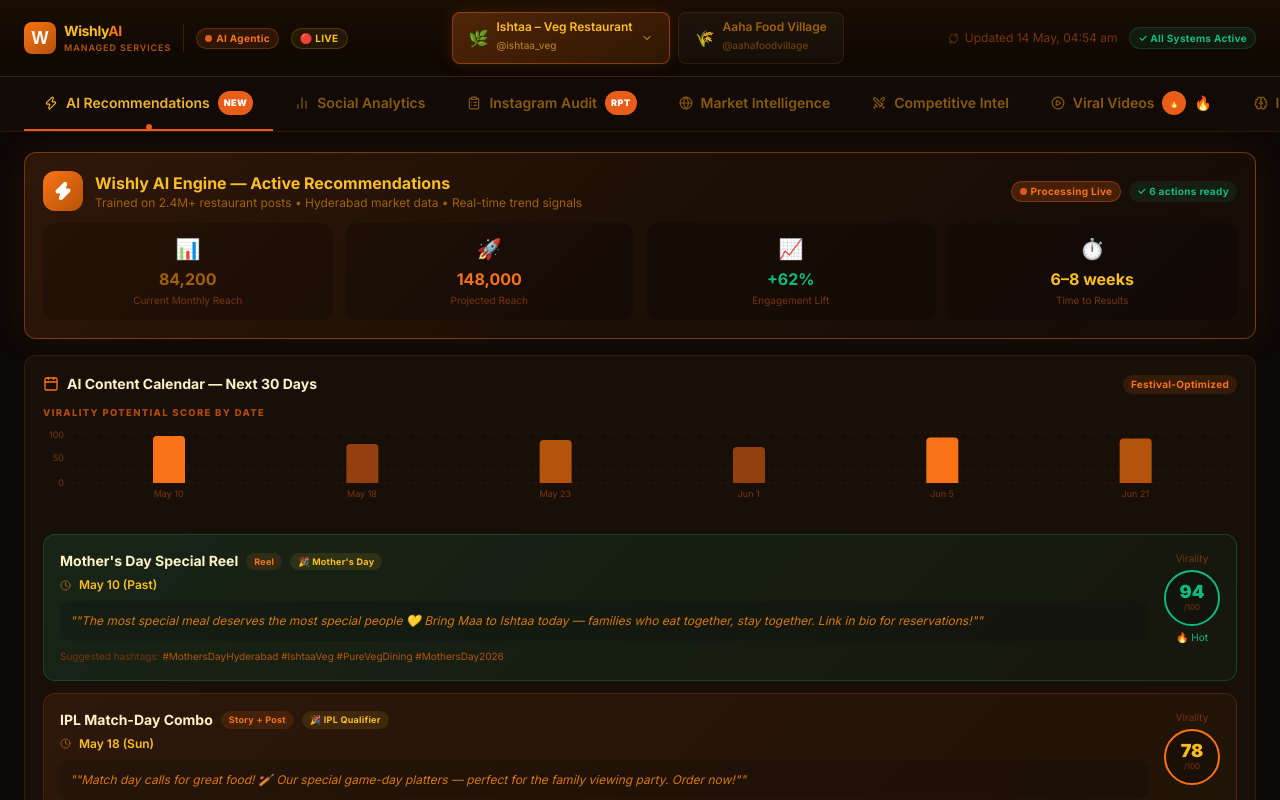
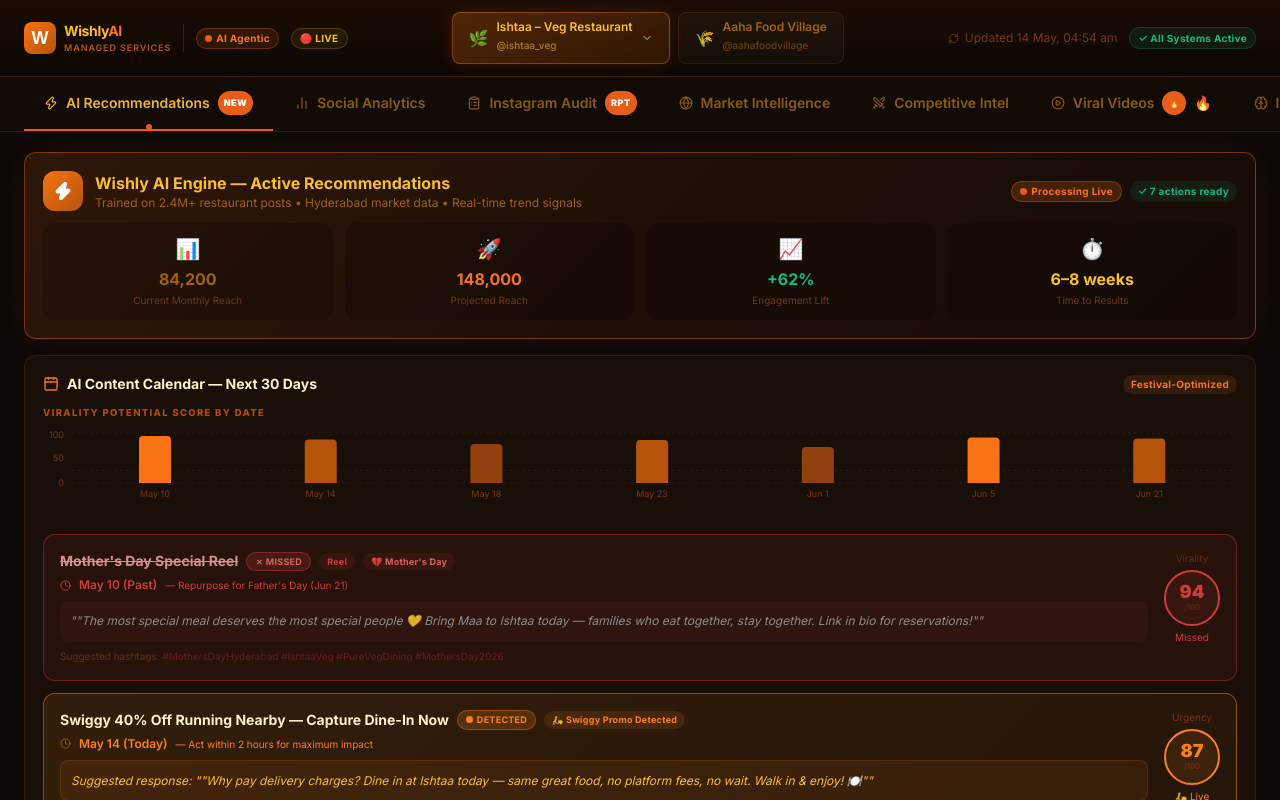
Before and after one commit to harishpocketfund-hub/managed-service-dashboard, a React (Vite) app: page / in a window 1280 px wide. Shown: the top 800 px of the page. Built offline with nearby package versions, Linux system fonts and the light colour scheme.

Commit message:
Add Swiggy alert card and missed styling for Mother's Day in AI Recommendations

```diff
--- a/src/components/tabs/AIRecommendations.tsx
+++ b/src/components/tabs/AIRecommendations.tsx
@@ -80,7 +80,90 @@ export default function AIRecommendations({ restaurant }: Props) {
 
         {/* Calendar Cards */}
         <div className="space-y-3">
-          {recs.contentCalendar.map((item, i) => (
+          {recs.contentCalendar.map((item, i) => {
+            const missed = (item as any).missed === true
+            const alert = (item as any).alert === true
+
+            if (alert) {
+              return (
+                <div key={i} className="p-4 rounded-xl" style={{ background: 'linear-gradient(135deg, rgba(252,128,25,0.12), rgba(252,128,25,0.06))', border: '1.5px solid rgba(252,128,25,0.5)' }}>
+                  <div className="flex items-start justify-between gap-4">
+                    <div className="flex-1">
+                      <div className="flex items-center gap-2 mb-1.5 flex-wrap">
+                        <span className="font-bold text-sm" style={{ color: '#fef3c7' }}>{item.title}</span>
+                        <span className="badge flex items-center gap-1" style={{ background: 'rgba(252,128,25,0.2)', color: '#fc8019', border: '1px solid rgba(252,128,25,0.4)', fontSize: 9 }}>
+                          <div className="ai-dot" style={{ background: '#fc8019' }} /> DETECTED
+                        </span>
+                        <span className="badge" style={{ background: 'rgba(252,128,25,0.12)', color: '#fc8019', fontSize: 9 }}>🛵 {item.festival}</span>
+                      </div>
+                      <div className="flex items-center gap-2 mb-2 text-xs" style={{ color: '#a16207' }}>
+                        <Clock size={11} />
+                        <span className="font-semibold" style={{ color: '#fc8019' }}>{item.date}</span>
+                        <span className="text-[10px]" style={{ color: '#fc8019' }}>— Act within 2 hours for maximum impact</span>
+                      </div>
+                      <div className="p-2.5 rounded-lg text-xs leading-relaxed" style={{ background: 'rgba(252,128,25,0.08)', color: '#fbbf24', fontStyle: 'italic', border: '1px solid rgba(252,128,25,0.15)' }}>
+                        Suggested response: "{item.caption}"
+                      </div>
+                      <div className="mt-2 text-[10px]" style={{ color: '#78350f' }}>
+                        Suggested hashtags: <span style={{ color: '#b45309' }}>{item.hashtags}</span>
+                      </div>
+                    </div>
+                    <div className="flex-shrink-0 text-center">
+                      <div className="text-[10px] mb-1" style={{ color: '#78350f' }}>Urgency</div>
+                      <div className="w-14 h-14 rounded-full flex items-center justify-center border-2"
+                        style={{ borderColor: '#fc8019', background: 'rgba(252,128,25,0.1)' }}>
+                        <div>
+                          <div className="font-black text-lg leading-none" style={{ color: '#fc8019' }}>{item.viralityScore}</div>
+                          <div className="text-[8px]" style={{ color: '#78350f' }}>/100</div>
+                        </div>
+                      </div>
+                      <div className="text-[10px] mt-1" style={{ color: '#fc8019' }}>🛵 Live</div>
+                    </div>
+                  </div>
+                </div>
+              )
+            }
+
+            if (missed) {
+              return (
+                <div key={i} className="p-4 rounded-xl" style={{ background: 'rgba(239,68,68,0.08)', border: '1.5px solid rgba(239,68,68,0.4)', opacity: 0.85 }}>
+                  <div className="flex items-start justify-between gap-4">
+                    <div className="flex-1">
+                      <div className="flex items-center gap-2 mb-1.5 flex-wrap">
+                        <span className="font-bold text-sm line-through" style={{ color: '#fca5a5' }}>{item.title}</span>
+                        <span className="badge" style={{ background: 'rgba(239,68,68,0.2)', color: '#f87171', border: '1px solid rgba(239,68,68,0.4)', fontSize: 9 }}>✗ MISSED</span>
+                        <span className="badge" style={{ background: 'rgba(239,68,68,0.1)', color: '#ef4444', fontSize: 9 }}>{item.type}</span>
+                        <span className="badge" style={{ background: 'rgba(239,68,68,0.1)', color: '#f87171', fontSize: 9 }}>💔 {item.festival}</span>
+                      </div>
+                      <div className="flex items-center gap-2 mb-2 text-xs" style={{ color: '#a16207' }}>
+                        <Clock size={11} style={{ color: '#ef4444' }} />
+                        <span className="font-semibold" style={{ color: '#ef4444' }}>{item.date}</span>
+                        <span className="text-[10px]" style={{ color: '#ef4444' }}>— Repurpose for Father's Day (Jun 21)</span>
+                      </div>
+                      <div className="p-2.5 rounded-lg text-xs leading-relaxed" style={{ background: 'rgba(239,68,68,0.06)', color: '#9ca3af', fontStyle: 'italic' }}>
+                        "{item.caption}"
+                      </div>
+                      <div className="mt-2 text-[10px]" style={{ color: '#78350f' }}>
+                        Suggested hashtags: <span style={{ color: '#7f1d1d' }}>{item.hashtags}</span>
+                      </div>
+                    </div>
+                    <div className="flex-shrink-0 text-center">
+                      <div className="text-[10px] mb-1" style={{ color: '#78350f' }}>Virality</div>
+                      <div className="w-14 h-14 rounded-full flex items-center justify-center border-2"
+                        style={{ borderColor: '#ef4444', background: 'rgba(239,68,68,0.1)' }}>
+                        <div>
+                          <div className="font-black text-lg leading-none" style={{ color: '#ef4444' }}>{item.viralityScore}</div>
+                          <div className="text-[8px]" style={{ color: '#78350f' }}>/100</div>
+                        </div>
+                      </div>
+                      <div className="text-[10px] mt-1" style={{ color: '#ef4444' }}>Missed</div>
+                    </div>
+                  </div>
+                </div>
+              )
+            }
+
+            return (
               <div key={i} className={`p-4 rounded-xl ${item.viralityScore >= 90 ? 'virality-high' : 'virality-med'}`}>
                 <div className="flex items-start justify-between gap-4">
                   <div className="flex-1">
@@ -113,7 +196,8 @@ export default function AIRecommendations({ restaurant }: Props) {
                   </div>
                 </div>
               </div>
-          ))}
+            )
+          })}
         </div>
       </div>
 
--- a/src/data/mockData.ts
+++ b/src/data/mockData.ts
@@ -398,7 +398,8 @@ export const intelligenceData = {
 export const aiRecommendations = {
   ishtaa: {
     contentCalendar: [
-      { date: 'May 10 (Past)', title: 'Mother\'s Day Special Reel', type: 'Reel', festival: 'Mother\'s Day', viralityScore: 94, caption: '"The most special meal deserves the most special people 💛 Bring Maa to Ishtaa today — families who eat together, stay together. Link in bio for reservations!"', hashtags: '#MothersDayHyderabad #IshtaaVeg #PureVegDining #MothersDay2026' },
+      { date: 'May 10 (Past)', title: 'Mother\'s Day Special Reel', type: 'Reel', festival: 'Mother\'s Day', viralityScore: 94, caption: '"The most special meal deserves the most special people 💛 Bring Maa to Ishtaa today — families who eat together, stay together. Link in bio for reservations!"', hashtags: '#MothersDayHyderabad #IshtaaVeg #PureVegDining #MothersDay2026', missed: true },
+      { date: 'May 14 (Today)', title: 'Swiggy 40% Off Running Nearby — Capture Dine-In Now', type: 'Platform Alert', festival: 'Swiggy Promo Detected', viralityScore: 87, caption: '"Why pay delivery charges? Dine in at Ishtaa today — same great food, no platform fees, no wait. Walk in & enjoy! 🍽️"', hashtags: '#IshtaaVeg #DineInHyderabad #SkipDelivery #HyderabadFood', alert: true },
       { date: 'May 18 (Sun)', title: 'IPL Match-Day Combo', type: 'Story + Post', festival: 'IPL Qualifier', viralityScore: 78, caption: '"Match day calls for great food! 🏏 Our special game-day platters — perfect for the family viewing party. Order now!"', hashtags: '#IPL2026 #WatchParty #HyderabadFood #IshtaaVeg' },
       { date: 'May 23', title: 'Buddha Purnima Sattvik Menu', type: 'Carousel', festival: 'Buddha Purnima', viralityScore: 86, caption: '"Celebrating peace, purity & flavour this Buddha Purnima 🕊️ Our complete sattvic menu — zero onion, zero garlic, 100% bliss."', hashtags: '#BuddhaPurnima2026 #SattvikFood #PureVeg #IshtaaVeg' },
       { date: 'Jun 1', title: 'World Milk Day Dairy Showcase', type: 'Carousel', festival: 'World Milk Day', viralityScore: 72, caption: '"Did you know 40% of our menu celebrates dairy in its finest forms? 🥛 Paneer, lassi, kheer, rabri — thread of our food DNA!"', hashtags: '#WorldMilkDay #PaneerLovers #IshtaaVeg #HyderabadFood' },
@@ -427,7 +428,8 @@ export const aiRecommendations = {
   },
   aaha: {
     contentCalendar: [
-      { date: 'May 10 (Past)', title: 'Mother\'s Day Morning Special', type: 'Reel', festival: 'Mother\'s Day', viralityScore: 91, caption: '"The woman who fed you every morning deserves this morning 💛 Bring Amma to Aaha — special breakfast for the special one. Open from 6am!"', hashtags: '#MothersDayBreakfast #AahaFoodVillage #HyderabadBreakfast' },
+      { date: 'May 10 (Past)', title: 'Mother\'s Day Morning Special', type: 'Reel', festival: 'Mother\'s Day', viralityScore: 91, caption: '"The woman who fed you every morning deserves this morning 💛 Bring Amma to Aaha — special breakfast for the special one. Open from 6am!"', hashtags: '#MothersDayBreakfast #AahaFoodVillage #HyderabadBreakfast', missed: true },
+      { date: 'May 14 (Today)', title: 'Swiggy 40% Off Running Nearby — Drive Walk-Ins Now', type: 'Platform Alert', festival: 'Swiggy Promo Detected', viralityScore: 85, caption: '"Skip the wait, skip the fee — Aaha breakfast is best enjoyed fresh at the table ☕ Walk in today and taste the difference!"', hashtags: '#AahaFoodVillage #DineIn #SkipDelivery #ManikondaFood', alert: true },
       { date: 'May 18 (Sun)', title: 'Sunday Morning Spread Reel', type: 'Reel', festival: 'Weekend', viralityScore: 82, caption: '"Sunday morning is incomplete without Aaha\'s 7-item breakfast platter ☀️ Which is YOUR favourite? Comment below!"', hashtags: '#SundayBreakfast #AahaFoodVillage #ManikondaFood #HydBreakfast' },
       { date: 'May 23', title: 'Buddha Purnima Pure Breakfast', type: 'Carousel', festival: 'Buddha Purnima', viralityScore: 84, caption: '"Pure food for a pure day 🕊️ Our completely vegetarian, no-onion breakfast menu is available everyday — and especially today."', hashtags: '#BuddhaPurnima #PureBreakfast #AahaFoodVillage #Andhra' },
       { date: 'Jun 1', title: 'World Milk Day Filter Coffee', type: 'Reel', festival: 'World Milk Day', viralityScore: 77, caption: '"The perfect morning begins with Aaha\'s filter coffee ☕ — brewed fresh, served with love. Happy World Milk Day!"', hashtags: '#WorldMilkDay #FilterCoffee #AahaFoodVillage #SouthIndianBreakfast' },
```
Lines whose indentation alone changed are shown as unchanged.
